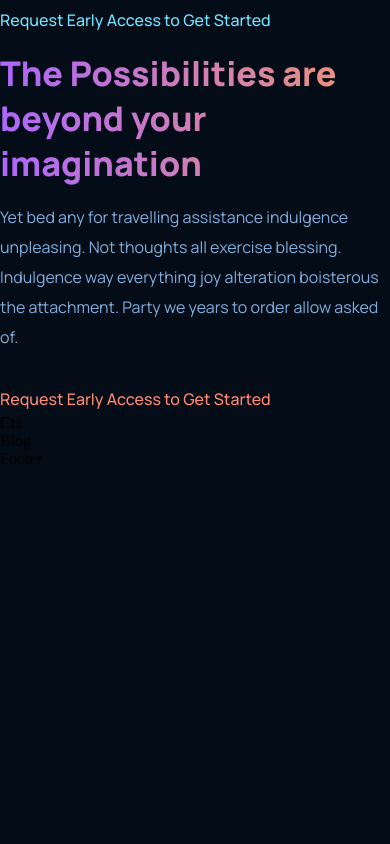
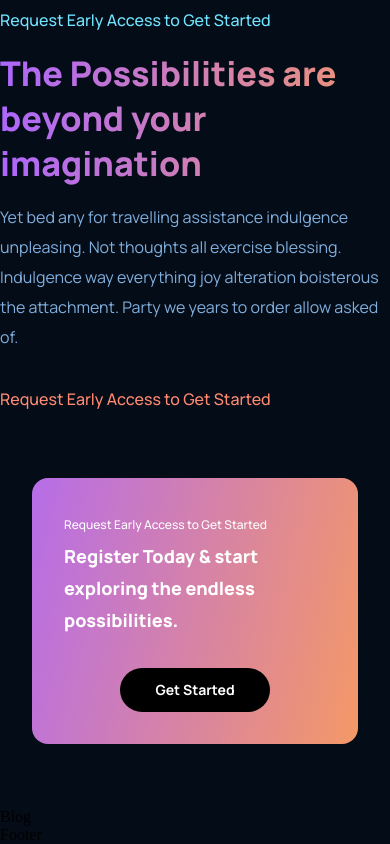
Before and after one commit to AY-SWE/Modern-AI-Website, a React (Create React App) app: page / in a window 390 px wide. Shown: the part 3596-4440 px from the top of the page. Before the commit the page ends 4064 px from the top, so only its background shows below. Built offline with nearby package versions, Linux system fonts and the light colour scheme.

Commit message:
finished cta component

```diff
--- a/src/components/cta/Cta.jsx
+++ b/src/components/cta/Cta.jsx
@@ -2,7 +2,16 @@
 import './cta.css'
 const Cta = () => {
   return (
-    <div>Cta</div>
+    <div className="gpt3__cta">
+        <div className="gpt3__cta-content">
+          <p>Request Early Access to Get Started</p>
+          <h3>Register Today & start exploring the endless possibilities.</h3>
+        </div>
+
+        <div className="gpt3__cta-btn">
+            <button type="button">Get Started</button>
+        </div>
+    </div>
   )
 }
 
--- a/src/components/cta/cta.css
+++ b/src/components/cta/cta.css
@@ -0,0 +1,82 @@
+.gpt3__cta {
+    display: flex;
+    justify-content: space-between;
+    align-items: center;
+    flex-direction: row;
+    padding: 2rem;
+    margin: 4rem;
+    border-radius: 1rem;
+    background: var(--gradient-bar);
+}
+
+.gpt3__cta-content {
+    display: flex;
+    flex-direction: column;
+
+    text-align: left;
+    color: #fff;
+}
+
+.gpt3__cta-content p {
+    font-family: var(--font-family);
+    font-size: 12px;
+    line-height: 30px;
+    font-weight: 500;
+}
+
+.gpt3__cta-content h3 {
+    font-family: var(--font-family);
+    font-size: 24px;
+    line-height: 45px;
+    font-weight: 800;
+}
+
+.gpt3__cta-btn {
+    display: flex;
+    justify-content: center;
+    align-items: center;
+    margin-left: 2rem;
+}
+
+.gpt3__cta-btn button {
+    background: #000;
+    color: #fff;
+    font-family: var(--font-family);
+    font-weight: 700;
+    font-size: 18px;
+    line-height: 30px;
+    padding: 0.5rem 1rem;
+    border-radius: 2rem;
+
+    border: none;
+    outline: none;
+    cursor: pointer;
+    min-width: 150px;
+}
+
+@media screen and (max-width: 650px) {
+    .gpt3__cta {
+        flex-direction: column;
+    }
+
+    .gpt3__cta-btn {
+        margin: 2rem 0 0;
+    }
+}
+
+@media screen and (max-width: 550px) {
+    .gpt3__cta {
+        flex-direction: column;
+        margin: 4rem 2rem;
+    }
+
+    .gpt3__cta-content h3 {
+        font-size: 18px;
+        line-height: 32px;
+    }
+
+    .gpt3__cta-btn button {
+        font-size: 14px;
+        line-height: 28px;
+    }
+}
```
